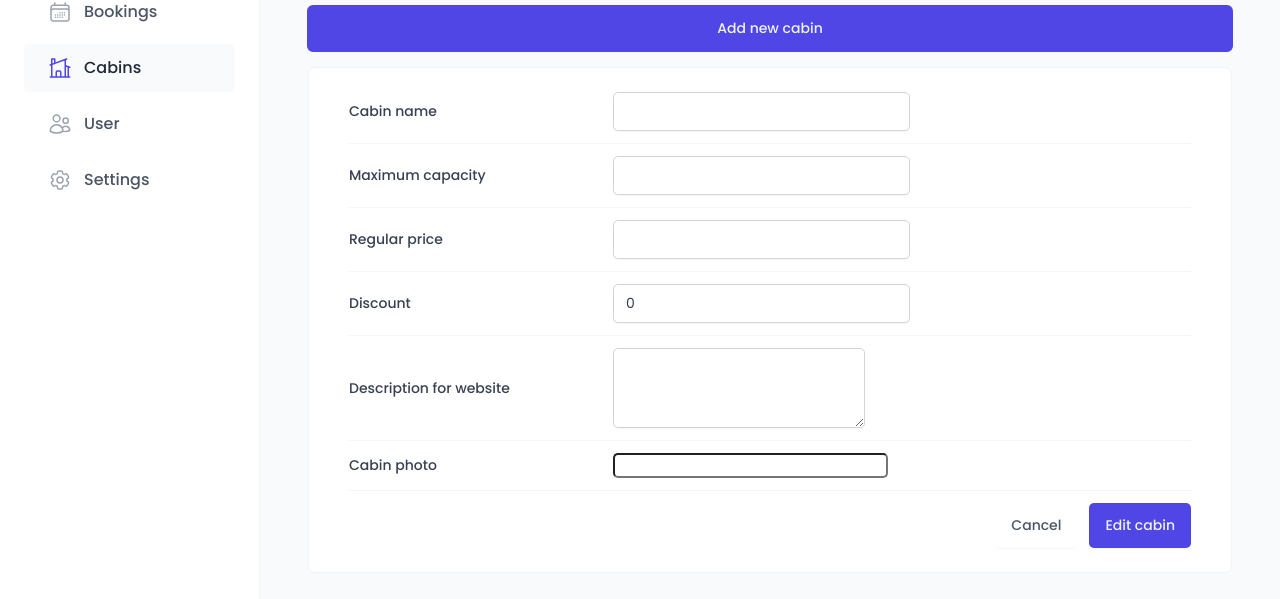
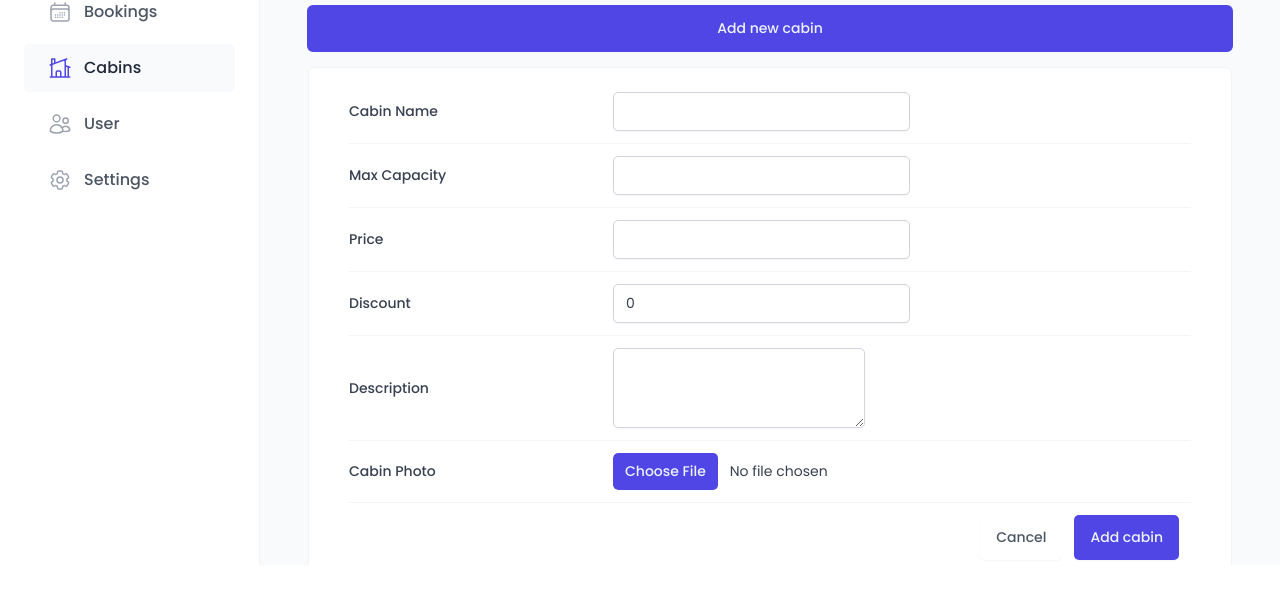
Before and after one commit to Paras0-7/wild-oasis, a React (Vite) app: page /cabins in a window 1280 px wide. Both pictures are taken after a click on the button "Add new cabin". Shown: the part 235-834 px from the top of the page. After the commit the page ends 800 px from the top, so only its background shows below. Built offline with nearby package versions, Linux system fonts and the light colour scheme; no server answers; the database is empty; a web font is replaced by a local one.

Commit message:
add cabin feat

```diff
--- a/src/components/cabins/CabinRow.jsx
+++ b/src/components/cabins/CabinRow.jsx
@@ -5,6 +5,8 @@ import { formatCurrency } from "../../utils/helpers";
 import { useMutation, useQueryClient } from "@tanstack/react-query";
 import { deleteCabin, getCabins } from "../../services/apiCabins";
 import toast from "react-hot-toast";
+import { useState } from "react";
+import { CreateCabinForm } from "./CreateCabinForm";
 
 const TableRow = styled.div`
   display: grid;
@@ -47,6 +49,7 @@ const Discount = styled.div`
 
 export const CabinRow = function ({ cabin }) {
   const { name, maxCapacity, regularPrice, discount, image, id: cabinId } = cabin;
+  const [showForm, setShowForm] = useState(false);
   const queryClient = useQueryClient();
   const { isLoading, mutate } = useMutation({
     mutationFn: (id) => deleteCabin(id),
@@ -68,10 +71,15 @@ export const CabinRow = function ({ cabin }) {
         <div>Fits up to {maxCapacity} guests</div>
         <Price>{formatCurrency(regularPrice)}</Price>
         <Discount>{formatCurrency(discount)}</Discount>
-        <button onClick={() => mutate(cabinId)} disabled={isLoading}>
-          Delete
-        </button>
+        <div>
+          <button onClick={() => setShowForm(!showForm)}>Edit</button>
+          <button onClick={() => mutate(cabinId)} disabled={isLoading}>
+            Delete
+          </button>
+        </div>
       </TableRow>
+
+      {showForm && <CreateCabinForm cabinToEdit={cabin} />}
     </>
   );
 };
--- a/src/components/cabins/CreateCabinForm.jsx
+++ b/src/components/cabins/CreateCabinForm.jsx
@@ -1,5 +1,5 @@
+/* eslint-disable react/prop-types */
 /* eslint-disable no-unused-vars */
-import styled from "styled-components";
 
 import Input from "../../ui/Input";
 import Form from "../../ui/Form";
@@ -7,86 +7,124 @@ import FileInput from "../../ui/FileInput";
 import Textarea from "../../ui/Textarea";
 import { Button } from "../../ui/Button/Button";
 import { useForm } from "react-hook-form";
+import { useMutation, useQueryClient } from "@tanstack/react-query";
+import { addCabin } from "../../services/apiCabins";
+import toast from "react-hot-toast";
+import { FormRow } from "../../ui/Form/FormRow";
 
-const FormRow = styled.div`
-  display: grid;
-  align-items: center;
-  grid-template-columns: 24rem 1fr 1.2fr;
-  gap: 2.4rem;
+export const CreateCabinForm = function ({ cabinToEdit = {} }) {
+  const { id: editId, ...editValues } = cabinToEdit;
+  const editSession = Boolean(editId);
+  const { register, handleSubmit, reset, getValues, formState } = useForm({
+    defaultValues: editSession && editValues,
+  });
+  const { errors } = formState;
+  console.log(errors);
+  const queryClient = useQueryClient();
+  const { isLoading, mutate } = useMutation({
+    mutationFn: addCabin,
+    onSuccess: () => {
+      toast.success("New cabin added 🥳");
+      queryClient.invalidateQueries({
+        queryKey: ["cabins"],
+      });
+      reset();
+    },
+    onError: (err) => toast.error(err.message),
+  });
+  const onSubmit = function (data) {
+    mutate({ ...data, image: data.image[0] });
+  };
 
-  padding: 1.2rem 0;
-
-  &:first-child {
-    padding-top: 0;
-  }
-
-  &:last-child {
-    padding-bottom: 0;
-  }
-
-  &:not(:last-child) {
-    border-bottom: 1px solid var(--color-grey-100);
-  }
-
-  &:has(button) {
-    display: flex;
-    justify-content: flex-end;
-    gap: 1.2rem;
-  }
-`;
-
-const Label = styled.label`
-  font-weight: 500;
-`;
-
-const Error = styled.span`
-  font-size: 1.4rem;
-  color: var(--color-red-700);
-`;
-
-export const CreateCabinForm = function () {
-  const { register, handleSubmit } = useForm();
-  const onSubmit = function (data) {
-    console.log(data);
+  const onError = function (errors) {
+    console.log(errors);
   };
   return (
-    <Form onSubmit={handleSubmit(onSubmit)}>
-      <FormRow>
-        <Label htmlFor="name">Cabin name</Label>
-        <Input type="text" id="name" {...register("name")} />
+    <Form onSubmit={handleSubmit(onSubmit, onError)}>
+      <FormRow label="Cabin Name" error={errors?.name?.message}>
+        <Input
+          disabled={isLoading}
+          type="text"
+          id="name"
+          {...register("name", {
+            required: "This field is required",
+          })}
+        />
       </FormRow>
 
-      <FormRow>
-        <Label htmlFor="maxCapacity">Maximum capacity</Label>
-        <Input type="number" id="maxCapacity" {...register("maxCapacity")} />
+      <FormRow label="Max Capacity" error={errors?.maxCapacity?.message}>
+        <Input
+          disabled={isLoading}
+          type="number"
+          id="maxCapacity"
+          {...register("maxCapacity", {
+            required: "This field is required",
+            min: {
+              value: 1,
+              message: "Capacity should be atleast 1",
+            },
+          })}
+        />
       </FormRow>
 
-      <FormRow>
-        <Label htmlFor="regularPrice">Regular price</Label>
-        <Input type="number" id="regularPrice" {...register("regularPrice")} />
+      <FormRow label="Price" error={errors?.regularPrice?.message}>
+        <Input
+          disabled={isLoading}
+          type="number"
+          id="regularPrice"
+          {...register("regularPrice", {
+            required: "This field is required",
+            min: {
+              value: 1,
+              message: "Capacity should be atleast 1",
+            },
+          })}
+        />
       </FormRow>
 
-      <FormRow>
-        <Label htmlFor="discount">Discount</Label>
-        <Input type="number" id="discount" defaultValue={0} {...register("discount")} />
+      <FormRow label="Discount" error={errors?.discount?.message}>
+        <Input
+          disabled={isLoading}
+          type="number"
+          id="discount"
+          defaultValue={0}
+          {...register("discount", {
+            required: "This field is required",
+            validate: (value) => value < getValues().regularPrice || "Discount should be less than the regular price",
+          })}
+        />
       </FormRow>
 
-      <FormRow>
-        <Label htmlFor="description">Description for website</Label>
-        <Textarea type="number" id="description" defaultValue="" {...register("description")} />
+      <FormRow label="Description" error={errors?.description?.message}>
+        <Textarea
+          type="number"
+          id="description"
+          defaultValue=""
+          {...register("description", {
+            required: "This field is required",
+          })}
+        />
       </FormRow>
 
-      <FormRow>
-        <Label htmlFor="image">Cabin photo</Label>
-        <FileInput id="image" accept="image/*" />
-      </FormRow>
+      {!editSession && (
+        <FormRow label="Cabin Photo">
+          <FileInput
+            disabled={isLoading}
+            id="image"
+            accept="image/*"
+            {...register("image", {
+              required: "This field is required",
+            })}
+          />
+        </FormRow>
+      )}
 
       <FormRow>
         {/* type is an HTML attribute! */}
         <Button variation="secondary" type="reset">
           Cancel
         </Button>
-        <Button>Edit cabin</Button>
+        <Button disabled={isLoading}>{editSession ? "Edit Cabin" : "Add cabin"}</Button>
       </FormRow>
     </Form>
   );
--- a/src/services/apiCabins.js
+++ b/src/services/apiCabins.js
@@ -19,3 +19,22 @@ export const deleteCabin = async function (id) {
     throw new Error("Cabins could not be deleted");
   }
 };
+
+export const addCabin = async function (newCabin) {
+  const imgName = `${Math.random()}-${newCabin.image.name}`.replaceAll("/", "");
+  const imgPath = `https://gxdzflktgpvjjtvtkhse.supabase.co/storage/v1/object/public/cabin-images/${imgName}`;
+  // https://gxdzflktgpvjjtvtkhse.supabase.co/storage/v1/object/public/cabin-images/cabin-001.jpg
+  const { data, error } = await supabase.from("cabins").insert([{ ...newCabin, image: imgPath }]);
+
+  if (error) {
+    console.error(error);
+    throw new Error("Cabins could not be created");
+  }
+
+  const { error: storageError } = await supabase.storage.from("cabin-images").upload(imgName, newCabin.image);
+
+  if (storageError) {
+    await supabase.from("cabins").delete().eq("id", data.id);
+    throw new Error("Cabin image could not be uploaded");
+  }
+};
--- a/src/ui/AppLayout.jsx
+++ b/src/ui/AppLayout.jsx
@@ -6,6 +6,7 @@ import styled from "styled-components";
 const Main = styled.main`
   background-color: var(--color-grey-50);
   padding: 4rem 4.8rem 6.4rem;
+  overflow: scroll;
 `;
 
 const StlyedAppLayout = styled.div`
--- a/src/ui/FileInput.jsx
+++ b/src/ui/FileInput.jsx
@@ -1,6 +1,6 @@
 import styled from "styled-components";
 
-const FileInput = styled.input`
+const FileInput = styled.input.attrs({ type: "file" })`
   font-size: 1.4rem;
   border-radius: var(--border-radius-sm);
 
--- /dev/null
+++ b/src/ui/Form/FormRow.jsx
@@ -0,0 +1,51 @@
+/* eslint-disable no-unused-vars */
+/* eslint-disable react/prop-types */
+/* eslint-disable no-undef */
+
+import styled from "styled-components";
+
+/* eslint-disable react/jsx-no-undef */
+const StyledFormRow = styled.div`
+  display: grid;
+  align-items: center;
+  grid-template-columns: 24rem 1fr 1.2fr;
+  gap: 2.4rem;
+
+  padding: 1.2rem 0;
+
+  &:first-child {
+    padding-top: 0;
+  }
+
+  &:last-child {
+    padding-bottom: 0;
+  }
+
+  &:not(:last-child) {
+    border-bottom: 1px solid var(--color-grey-100);
+  }
+
+  &:has(button) {
+    display: flex;
+    justify-content: flex-end;
+    gap: 1.2rem;
+  }
+`;
+
+const Label = styled.label`
+  font-weight: 500;
+`;
+
+const Error = styled.span`
+  font-size: 1.4rem;
+  color: var(--color-red-700);
+`;
+export const FormRow = function ({ label, error, children }) {
+  return (
+    <StyledFormRow>
+      <Label htmlFor={children.props?.id}>{label}</Label>
+      {children}
+      <Error>{error}</Error>
+    </StyledFormRow>
+  );
+};
--- a/src/ui/Textarea.jsx
+++ b/src/ui/Textarea.jsx
@@ -6,7 +6,6 @@ const Textarea = styled.textarea`
   border-radius: 5px;
   background-color: var(--color-grey-0);
   box-shadow: var(--shadow-sm);
-  width: 100%;
   height: 8rem;
 `;
 
```
